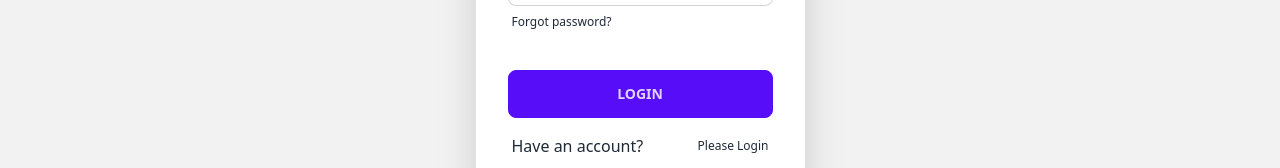
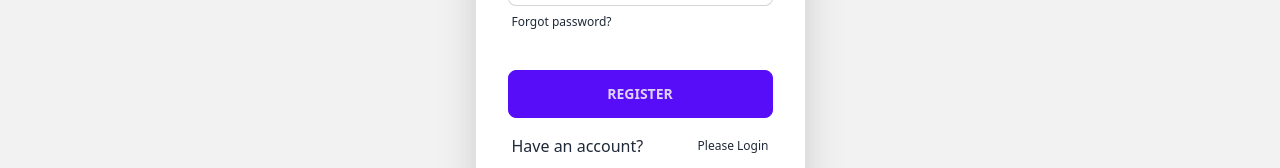
Before and after one commit to Moinuddin-hub/brandshop-client-side, a React (Vite) app: page /register in a window 1280 px wide. Shown: the part 566-734 px from the top of the page. Built offline with nearby package versions, Linux system fonts and the light colour scheme; no server answers.

Commit message:
edit register page

```diff
--- a/src/Page/ErrorPage.jsx
+++ b/src/Page/ErrorPage.jsx
@@ -1,4 +1,4 @@
-import React from 'react';
+
 
 const ErrorPage = () => {
     return (
--- a/src/Page/Login/Register.jsx
+++ b/src/Page/Login/Register.jsx
@@ -29,7 +29,7 @@ const Register = () => {
             handleUpdateProfile(name,image)
             .then(()=>{
                 toast.success('User create successfully');
-                navigate('/home')
+                navigate('/login')
             })
         })
         .catch((error)=>{
@@ -80,7 +80,7 @@ const Register = () => {
         </div>
 
         <div className="form-control mt-6">
-          <button className="btn btn-primary">Login</button>
+          <button className="btn btn-primary">Register</button>
         </div>
         <label className="label">
          Have an account? <Link to="/login" className="label-text-alt link link-hover">Please Login</Link>
```
Also changed, not shown: src/Page/AllCard.jsx (deleted, +0 -67 lines).
